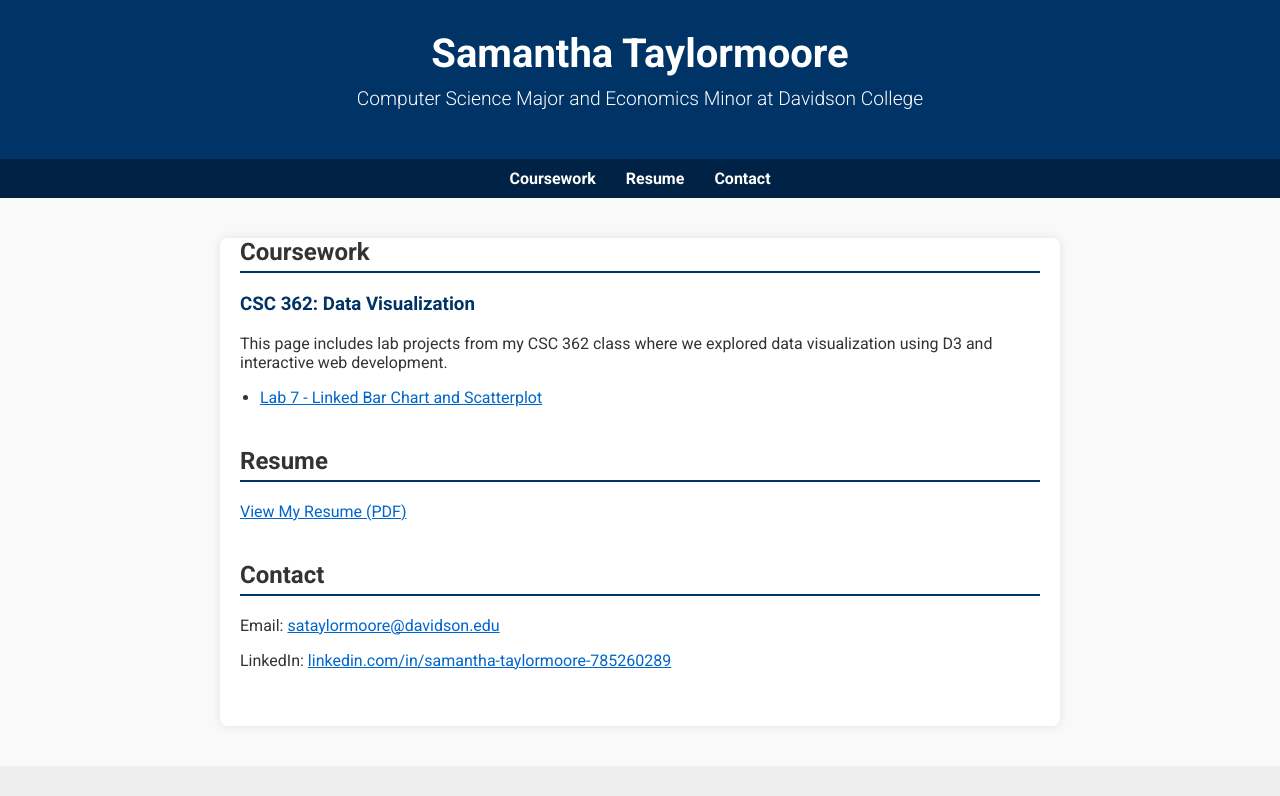
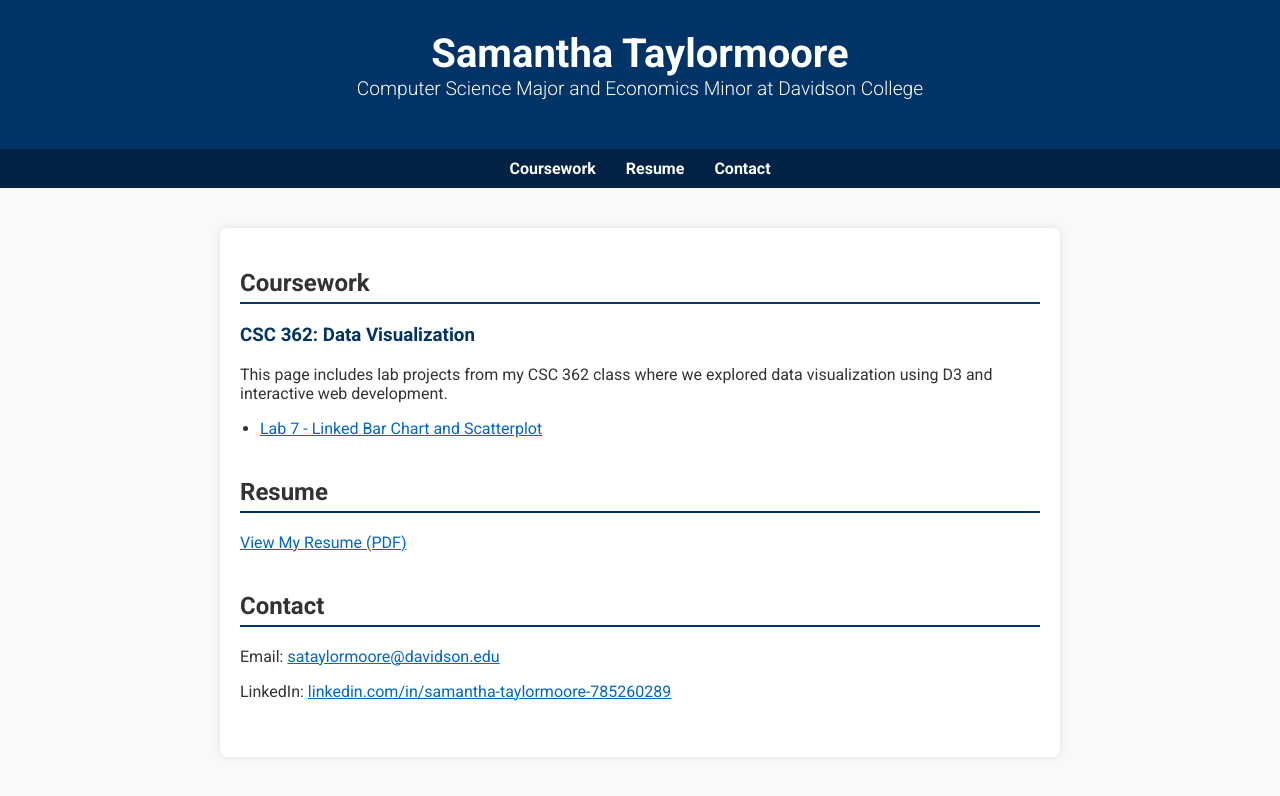
Before and after one commit to samtaylormooredm/samtaylormooredm.github.io, a plain HTML site: page index.html in a window 1280 px wide. Drawn offline with Linux system fonts and the light colour scheme.

Commit message:
commit after formatting

```diff
--- a/index.html
+++ b/index.html
@@ -29,7 +29,7 @@
     }
 
     header p {
-      margin-top: 10px;
+      margin-top: 0px;
       font-weight: 300;
       font-size: 1.2em;
     }
@@ -64,7 +64,7 @@
     main {
       max-width: 800px;
       margin: 40px auto;
-      padding: 0 20px 40px;
+      padding: 1px 20px 40px;
       background: white;
       box-shadow: 0 0 10px rgba(0,0,0,0.1);
       border-radius: 8px;
```
